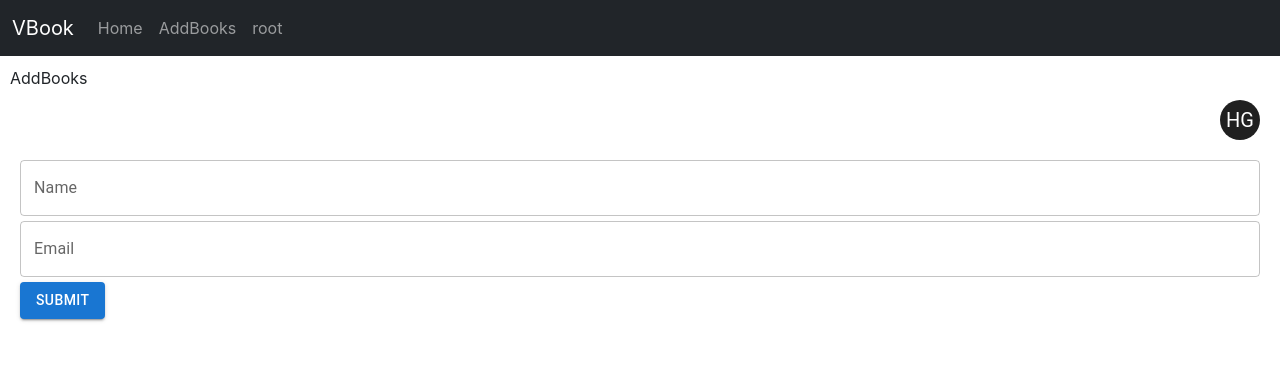
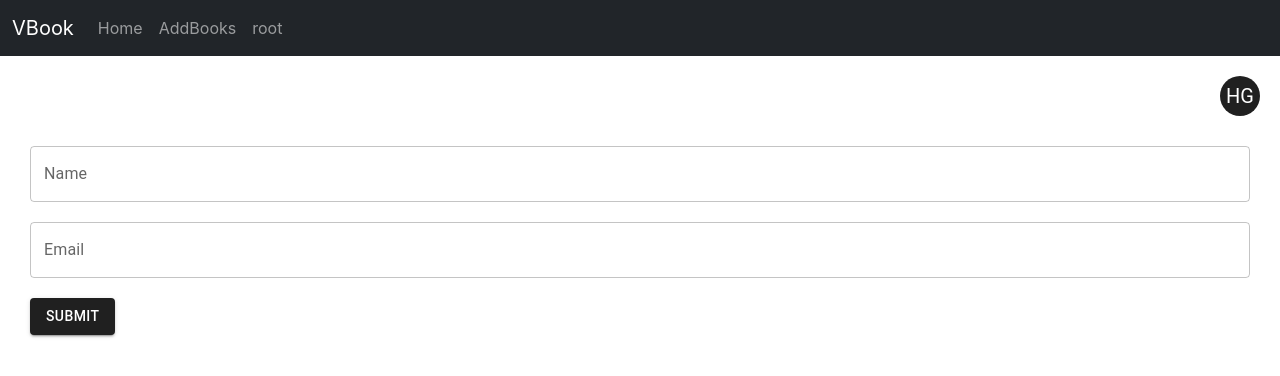
Before and after one commit to ha-rsh20/react-book-library, a React (Create React App) app: page /add in a window 1280 px wide. Shown: the top 376 px of the page. Built offline with nearby package versions, Linux system fonts and the light colour scheme.

Commit message:
form creation using formik and validation using yup

```diff
--- a/src/components/AddBooks.js
+++ b/src/components/AddBooks.js
@@ -11,7 +11,7 @@ export default function AddBooks() {
   const Navigate = useNavigate();
   // const [name, setName] = useState("Harsh");
   // const [email, setEmail] = useState("20it033@charusat.edu.in");
-  const [open, setOpen] = useState();
+  const [open, setOpen] = useState(false);
   const [anchorEl, setAnchorEl] = useState(null);
 
   const initialValues = {
@@ -55,7 +55,7 @@ export default function AddBooks() {
   const onFormSubmit = (values) => {
     // console.log("Name:" + name);
     // console.log("Email:" + email);
-    console.log("On the form submit" + values);
+    console.log("On the form submit", values);
     alert("Form submitted!");
     Navigate("/");
   };
@@ -72,7 +72,6 @@ export default function AddBooks() {
 
   return (
     <div style={{ padding: 10 }}>
-      AddBooks
       <div
         style={{
           padding: 10,
@@ -116,20 +115,20 @@ export default function AddBooks() {
             handleSubmit,
           }) => (
             <form onSubmit={handleSubmit}>
+              <ThemeProvider theme={theme}>
                 <div
                   style={{
+                    padding: 10,
                     display: "flex",
                     flexDirection: "column",
-                  marginBottom: 5,
                   }}
                 >
                   <TextField
+                    type="text"
                     variant="outlined"
-                  type="text"
                     label="Name"
-                  id="name"
                     name="name"
-                  placeholder="Name"
+                    placeholder="enter name"
                     onChange={handleChange}
                     onBlur={handleBlur}
                   />
@@ -146,21 +145,19 @@ export default function AddBooks() {
                     </span>
                   )}
                 </div>
-
                 <div
                   style={{
+                    padding: 10,
                     display: "flex",
                     flexDirection: "column",
-                  marginBottom: 5,
                   }}
                 >
                   <TextField
+                    type="email"
                     variant="outlined"
-                  type="email"
                     label="Email"
-                  id="email"
                     name="email"
-                  placeholder="email"
+                    placeholder="enter email"
                     onChange={handleChange}
                     onBlur={handleBlur}
                   />
@@ -177,14 +174,19 @@ export default function AddBooks() {
                     </span>
                   )}
                 </div>
-              <Button variant="contained" type="submit" className="">
-                Submit
+                <Button
+                  type="submit"
+                  variant="contained"
+                  style={{ margin: 10 }}
+                >
+                  submit
                 </Button>
+              </ThemeProvider>
             </form>
           )}
         </Formik>
       </div>
-      {/* <Popover
+      <Popover
         open={open}
         anchorOrigin={{
           vertical: "bottom",
@@ -209,7 +211,7 @@ export default function AddBooks() {
             <ExitToAppIcon />
           </Button>
         </div>
-      </Popover> */}
+      </Popover>
     </div>
   );
 }
```
Lines whose indentation alone changed are shown as unchanged.
